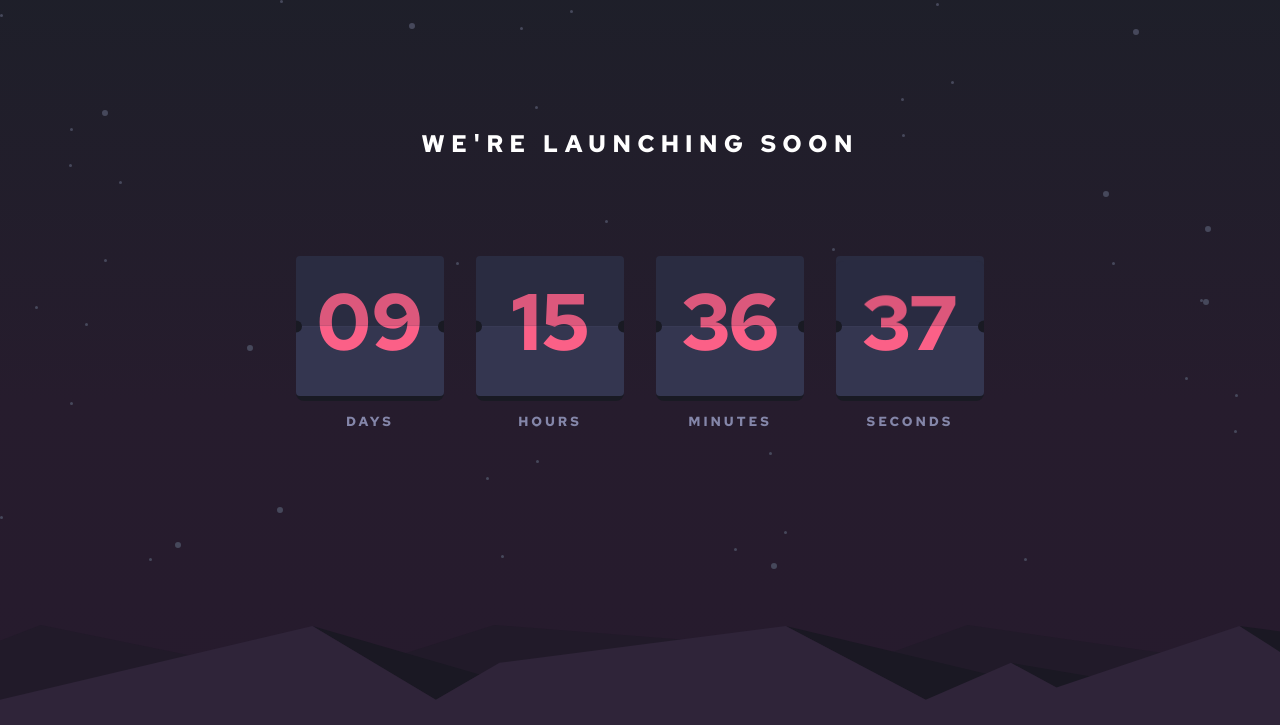
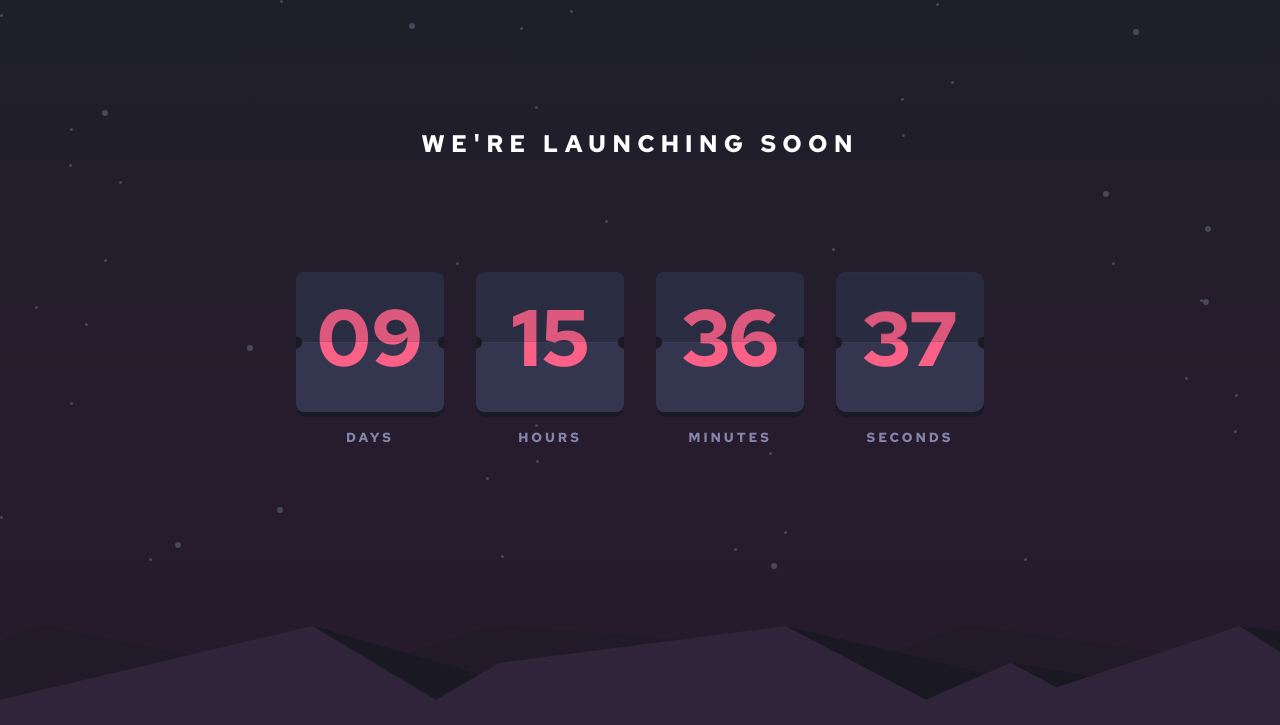
Before and after one commit to kcde/launch-countdown-timer, a website built with Vite: page index.html in a window 1280 px wide. Shown: the top 725 px of the page. Built offline with nearby package versions, Linux system fonts and the light colour scheme.

Commit message:
checking design

```diff
--- a/index.html
+++ b/index.html
@@ -32,7 +32,7 @@
       </h1>
 
       <section
-        class="countdown flex justify-center items-center space-x-4 md:space-x-8 mt-8 lg:mt-24"
+        class="countdown flex justify-center items-center space-x-4 md:space-x-8 mt-8 lg:mt-28"
       >
         <div>
           <div class="days card">
--- a/styles/main.css
+++ b/styles/main.css
@@ -38,7 +38,7 @@ body {
   content: '';
   position: absolute;
 
-  border-radius: 8px;
+  border-radius: 10px;
   background-color: #191a23;
   top: 0;
   bottom: 0;
@@ -176,6 +176,16 @@ body {
   .card-name {
     font-size: calc(7px + 0.487vw);
   }
+
+  .card-top {
+    border-top-right-radius: 10px;
+    border-top-left-radius: 10px;
+  }
+
+  .card-bottom {
+    border-bottom-right-radius: 10px;
+    border-bottom-left-radius: 10px;
+  }
 }
 
 @keyframes flipTop {
```
